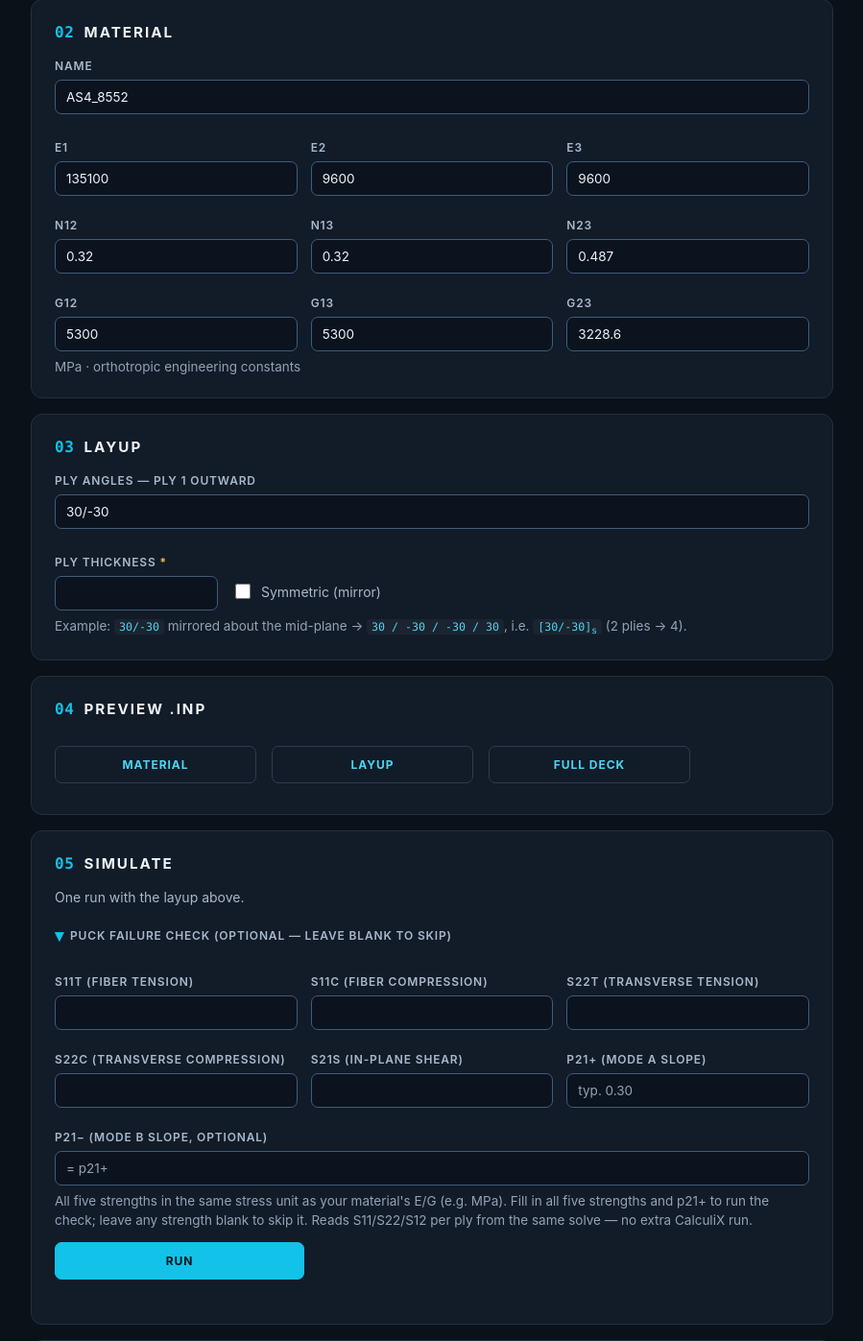
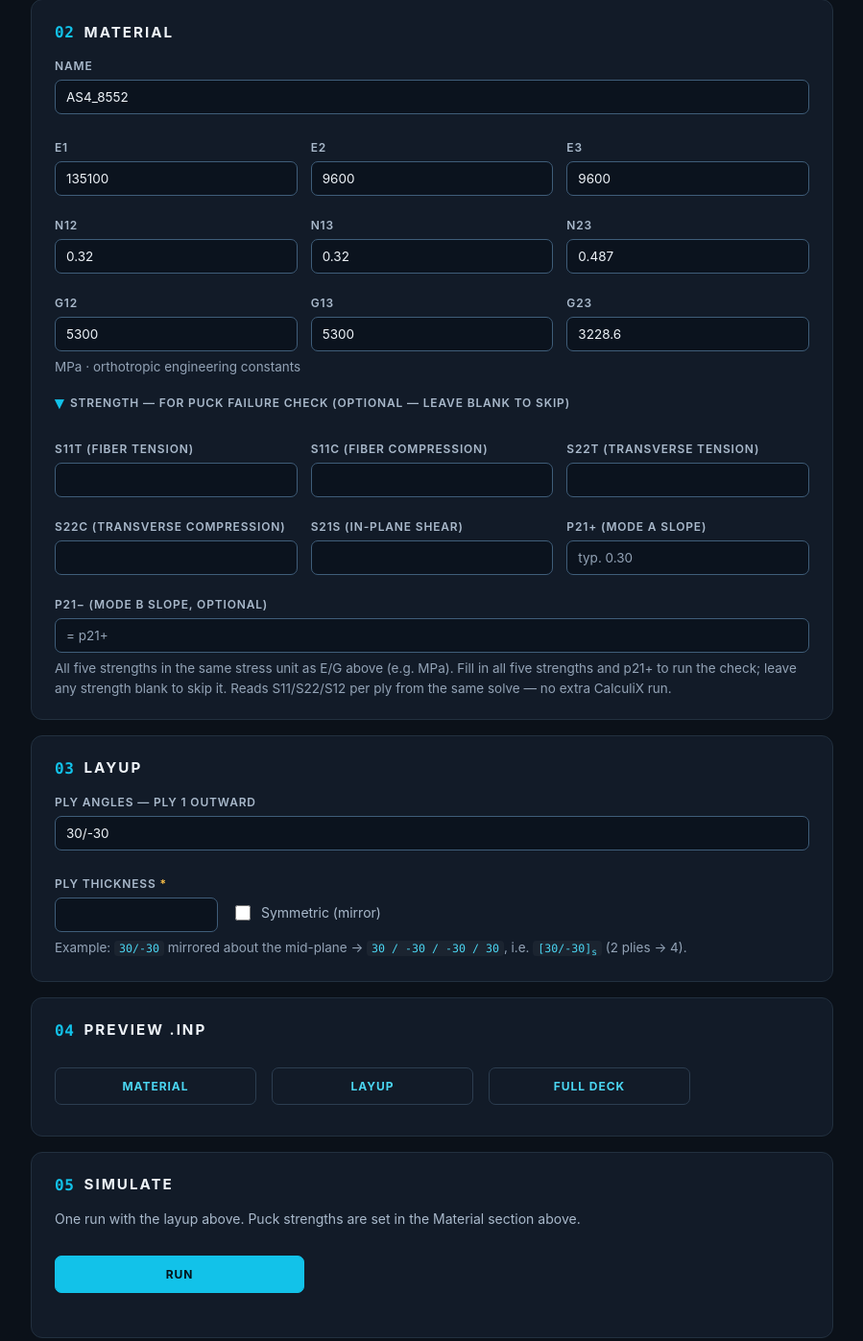
Before and after one commit to alexares211/fem-automation, a Flask app: page / in a window 1280 px wide. Shown: the part 1008-2405 px from the top of the page at 96% size, without its empty margins (190-1089 px from the left). Run offline with Flask 3, Linux system fonts and the light colour scheme.

Commit message:
Move Puck strength fields into Material section
Co-Authored-By: Claude Sonnet 5 <noreply@anthropic.com>

```diff
--- a/templates/index.html
+++ b/templates/index.html
@@ -264,6 +264,24 @@
         <div><label for="matG23">G23</label><input type="number" id="matG23" step="any" value="3228.6"></div>
       </div>
       <div class="hint">MPa &middot; orthotropic engineering constants</div>
+
+      <details class="advanced" id="puck_advanced" open>
+        <summary>Strength &mdash; for Puck failure check (optional &mdash; leave blank to skip)</summary>
+        <div class="row">
+          <div><label for="puck_S11t">S11t (fiber tension)</label><input type="number" id="puck_S11t" step="any" min="0"></div>
+          <div><label for="puck_S11c">S11c (fiber compression)</label><input type="number" id="puck_S11c" step="any" min="0"></div>
+          <div><label for="puck_S22t">S22t (transverse tension)</label><input type="number" id="puck_S22t" step="any" min="0"></div>
+        </div>
+        <div class="row" style="margin-top:8px;">
+          <div><label for="puck_S22c">S22c (transverse compression)</label><input type="number" id="puck_S22c" step="any" min="0"></div>
+          <div><label for="puck_S21s">S21s (in-plane shear)</label><input type="number" id="puck_S21s" step="any" min="0"></div>
+          <div><label for="puck_p21p">p21&#43; (Mode A slope)</label><input type="number" id="puck_p21p" step="any" min="0" placeholder="typ. 0.30"></div>
+        </div>
+        <div class="row" style="margin-top:8px;">
+          <div><label for="puck_p21m">p21&minus; (Mode B slope, optional)</label><input type="number" id="puck_p21m" step="any" min="0" placeholder="= p21+"></div>
+        </div>
+        <div class="hint">All five strengths in the same stress unit as E/G above (e.g. MPa). Fill in all five strengths and p21+ to run the check; leave any strength blank to skip it. Reads S11/S22/S12 per ply from the same solve&nbsp;&mdash; no extra CalculiX run.</div>
+      </details>
     </section>
 
     <section class="panel" id="layupSection">
@@ -306,25 +324,7 @@
 
     <section class="panel" id="simulateSection">
       <div class="sec-head"><span class="sec-num">05</span><h2 class="sec-title">Simulate</h2></div>
-      <p class="sec-note">One run with the layup above.</p>
-
-      <details class="advanced" id="puck_advanced" open>
-        <summary>Puck failure check (optional &mdash; leave blank to skip)</summary>
-        <div class="row">
-          <div><label for="puck_S11t">S11t (fiber tension)</label><input type="number" id="puck_S11t" step="any" min="0"></div>
-          <div><label for="puck_S11c">S11c (fiber compression)</label><input type="number" id="puck_S11c" step="any" min="0"></div>
-          <div><label for="puck_S22t">S22t (transverse tension)</label><input type="number" id="puck_S22t" step="any" min="0"></div>
-        </div>
-        <div class="row" style="margin-top:8px;">
-          <div><label for="puck_S22c">S22c (transverse compression)</label><input type="number" id="puck_S22c" step="any" min="0"></div>
-          <div><label for="puck_S21s">S21s (in-plane shear)</label><input type="number" id="puck_S21s" step="any" min="0"></div>
-          <div><label for="puck_p21p">p21&#43; (Mode A slope)</label><input type="number" id="puck_p21p" step="any" min="0" placeholder="typ. 0.30"></div>
-        </div>
-        <div class="row" style="margin-top:8px;">
-          <div><label for="puck_p21m">p21&minus; (Mode B slope, optional)</label><input type="number" id="puck_p21m" step="any" min="0" placeholder="= p21+"></div>
-        </div>
-        <div class="hint">All five strengths in the same stress unit as your material's E/G (e.g. MPa). Fill in all five strengths and p21+ to run the check; leave any strength blank to skip it. Reads S11/S22/S12 per ply from the same solve&nbsp;&mdash; no extra CalculiX run.</div>
-      </details>
+      <p class="sec-note">One run with the layup above. Puck strengths are set in the Material section above.</p>
 
       <button type="button" class="btn-run" id="simBtn" style="margin-top:12px;">Run</button>
       <div id="simMsg" class="progress-line"></div>
```
